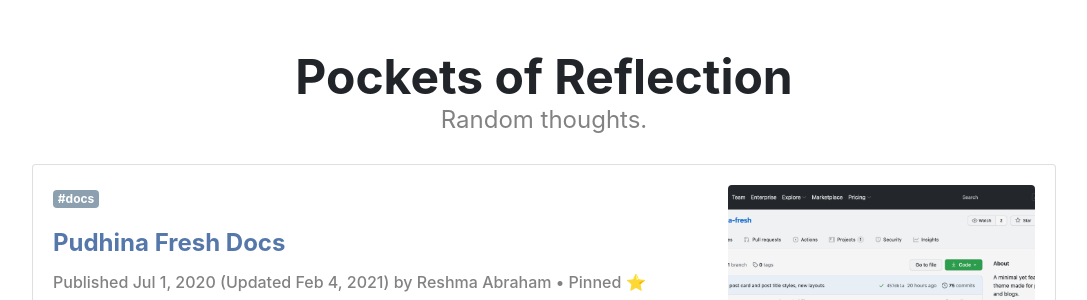
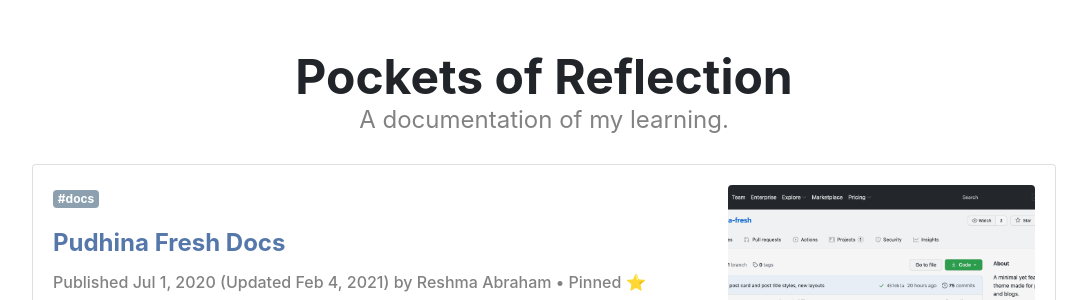
Before and after one commit to Resh-97/Pockets-Of-Reflection, a Jekyll site: the page built from pages/posts.html, in a window 1280 px wide. Shown: the part 172-472 px from the top of the page, without its empty margins (96-1183 px from the left). Built offline with Jekyll 4.4.1, drawn with Linux system fonts in a browser that asks for light colours; nearby versions of some CDN libraries; a style sheet for code colours, icons or effects is not loaded.

Commit message:
Update posts.html

```diff
--- a/pages/posts.html
+++ b/pages/posts.html
@@ -1,7 +1,7 @@
 ---
 layout: page
 title: Pockets of Reflection
-subtitle: Random thoughts.
+subtitle: A documentation of my learning.
 description: Personal blogs.
 permalink: /posts
 sitemap:
```
